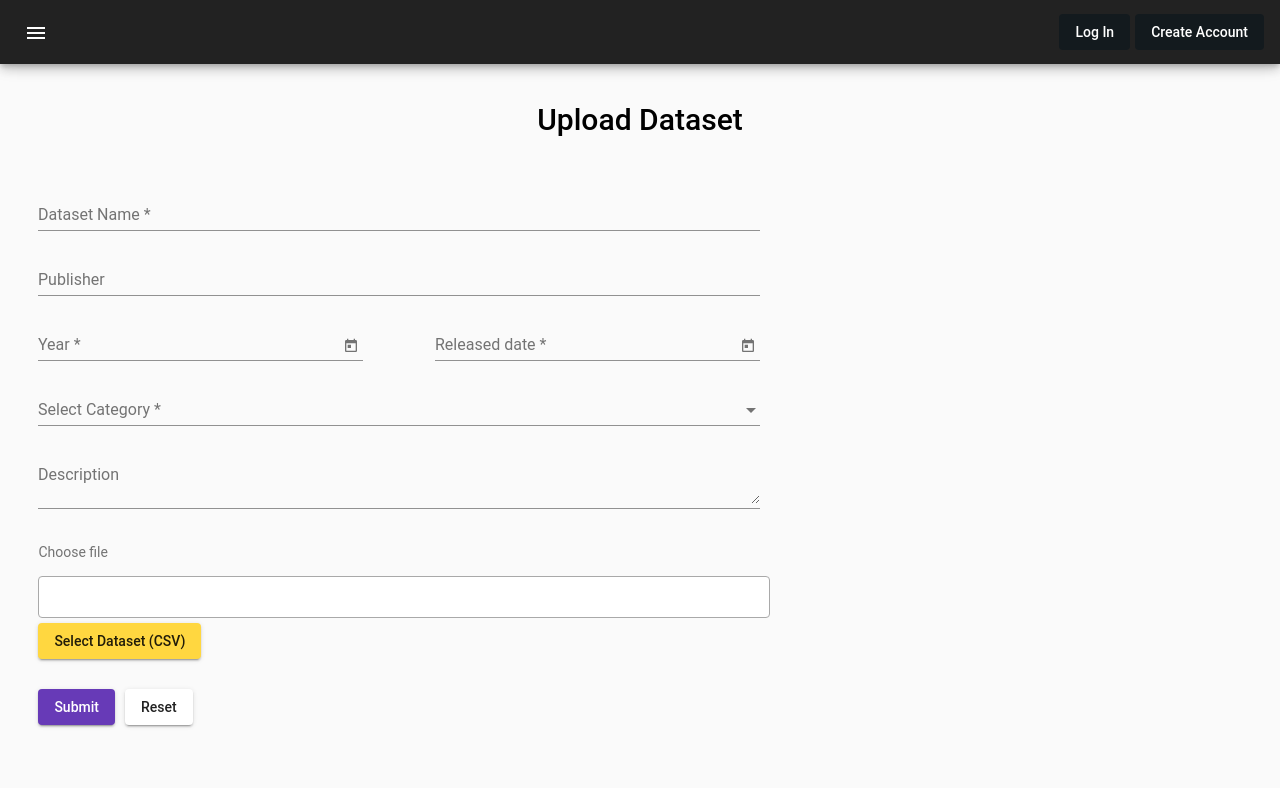
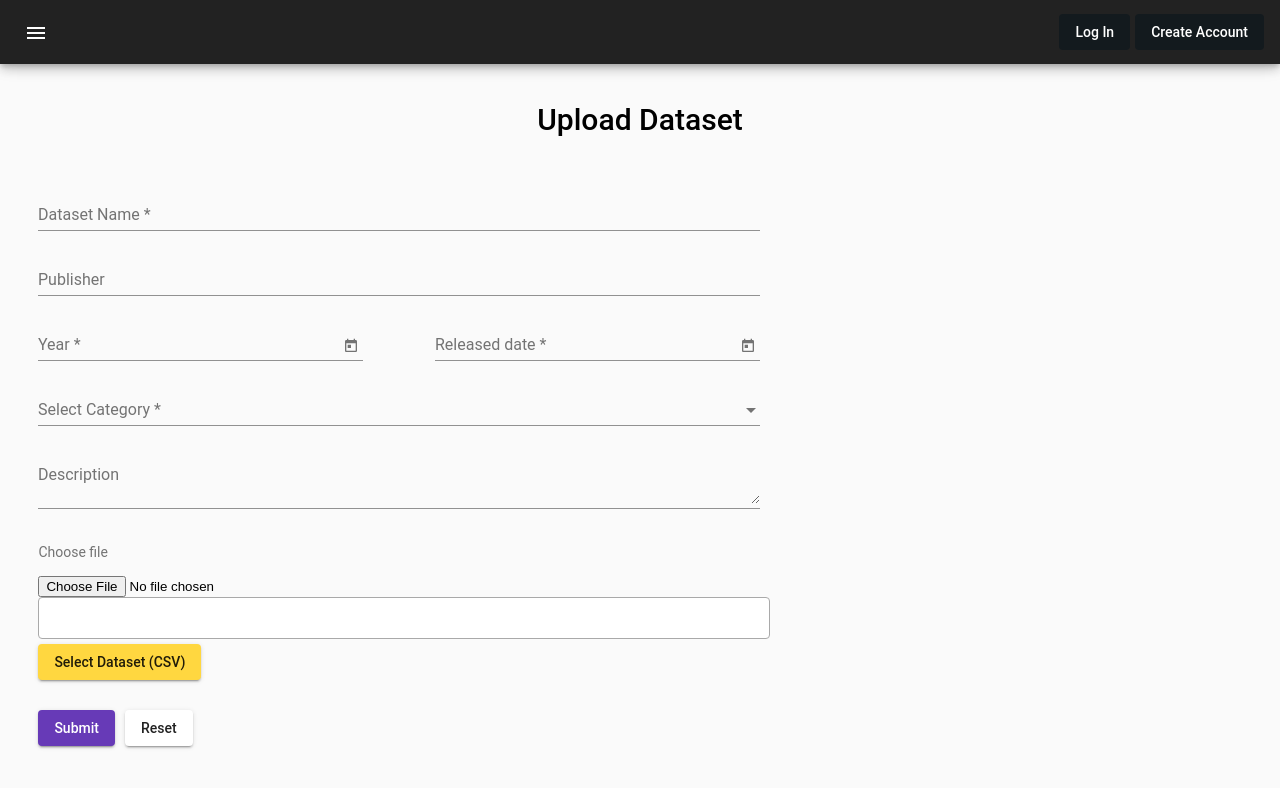
Before and after one commit to SavidyaXCVIII/Data-Visualization-and-Prediction-Portal, an Angular app in the folder frontend/: page /upload-dataset in a window 1280 px wide. Shown: the top 788 px of the page. Built offline with nearby package versions, Linux system fonts and the light colour scheme.

Commit message:
added login for the upload dataset part

```diff
--- a/frontend/src/app/app-routing.module.ts
+++ b/frontend/src/app/app-routing.module.ts
@@ -28,7 +28,7 @@ const routes: Routes = [
   },
   {
     path: 'view-graph',
-    loadChildren: '/modules/viewGraph/viewGraph.module#ViewGraphModule'
+    loadChildren: './modules/viewGraph/viewGraph.module#ViewGraphModule'
   },
   {
     path: '',
--- a/frontend/src/app/app.module.ts
+++ b/frontend/src/app/app.module.ts
@@ -19,6 +19,7 @@ import {ReactiveFormsModule} from "@angular/forms";
 import {MatCheckboxModule} from "@angular/material/checkbox";
 import {MatCardModule} from "@angular/material/card";
 import {MatNativeDateModule} from "@angular/material/core";
+import {HttpClientModule} from '@angular/common/http';
 
 @NgModule({
   declarations: [
@@ -46,7 +47,8 @@ import {MatNativeDateModule} from "@angular/material/core";
     ReactiveFormsModule,
     MatCheckboxModule,
     MatCardModule,
-    MatNativeDateModule
+    MatNativeDateModule,
+    HttpClientModule
   ],
   providers: [],
   bootstrap: [AppComponent]
--- a/frontend/src/app/modules/upload-dataset/upload/upload.component.html
+++ b/frontend/src/app/modules/upload-dataset/upload/upload.component.html
@@ -50,7 +50,8 @@
     <br>
     <br>
     <mat-card-subtitle>Choose file</mat-card-subtitle>
-    <input #csvInput hidden="true" type="file" onclick="this.value=null" (change)="csvInputChange($event)" accept=".csv"/>
+    <input #csvInput type="file" name="csvreport" id="csvreport" (change)="fileUpload($event.target.files)" accept=".csv">
+<!--    <input #csvInput hidden="true" type="file" onclick="this.value=null" (change)="csvInputChange($event)" accept=".csv"/>-->
 
     <mat-card >{{csvInput.value}}</mat-card>
     <button mat-raised-button class="upload" color="accent" (click)="csvInput.click()">Select Dataset (CSV)</button>
--- a/frontend/src/app/modules/upload-dataset/upload/upload.component.ts
+++ b/frontend/src/app/modules/upload-dataset/upload/upload.component.ts
@@ -1,4 +1,5 @@
 import { Component, OnInit } from '@angular/core';
+import {HttpClient} from '@angular/common/http';
 
 @Component({
   selector: 'app-upload',
@@ -7,10 +8,23 @@ import { Component, OnInit } from '@angular/core';
 })
 export class UploadComponent implements OnInit {
 
-  constructor() { }
+  constructor(private http: HttpClient) { }
 
   csvInputChange(fileInputEvent: any) {
     console.log(fileInputEvent.target.files[0]);
+  }
+  fileUpload(files: FileList) {
+    if (files && files.length > 0) {
+      const file: File = files.item(0);
+      const fileReader: FileReader = new FileReader();
+      fileReader.readAsText(file);
+      fileReader.onload = ev => {
+        const csvdata = fileReader.result.toString();
+        const body = {data: csvdata};
+        return this.http.post('http://localhost:4000/dataset', body)
+            .subscribe((data: any) => console.log(JSON.stringify(data.json)));
+      };
+    }
   }
 
   ngOnInit() {
```
